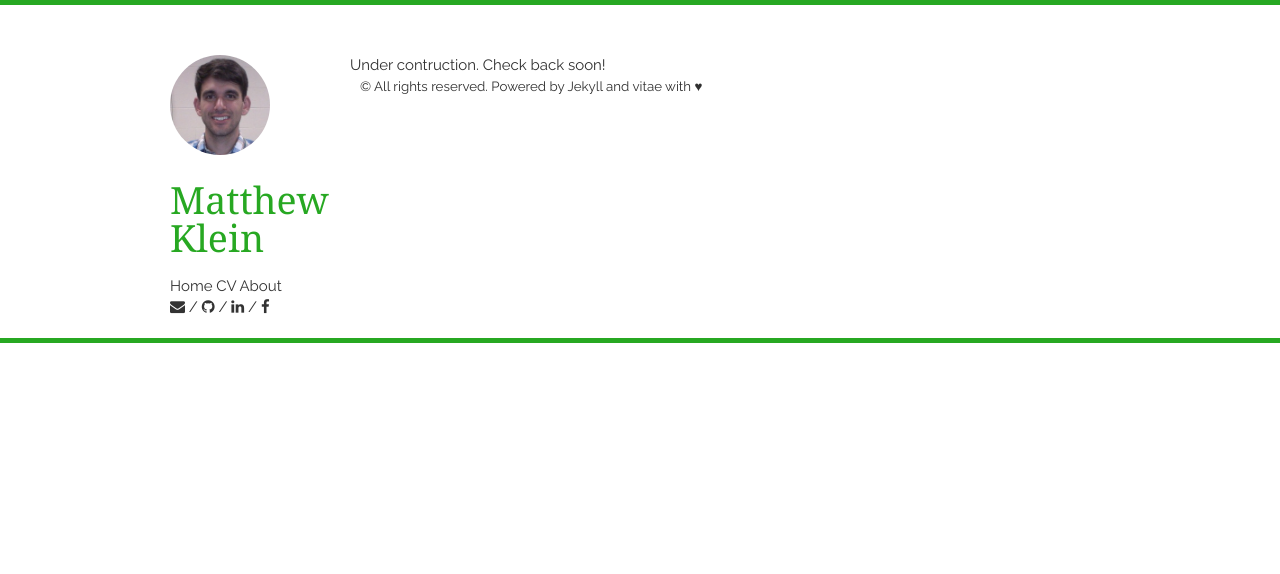
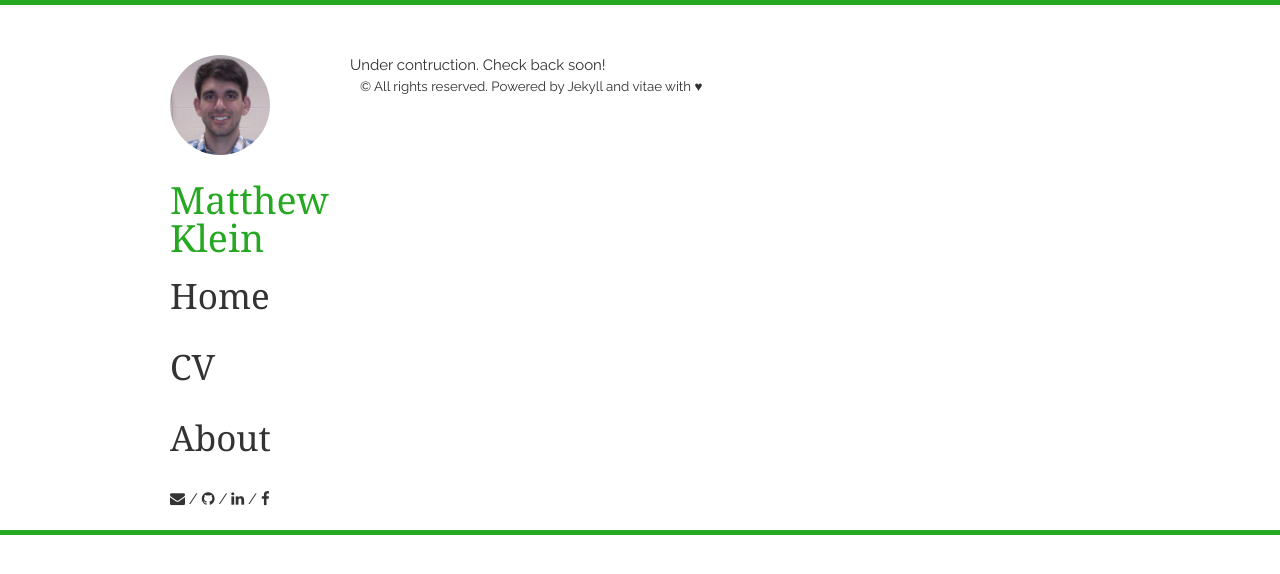
Before and after one commit to kleinma/kleinma.github.io, a Jekyll site: the page built from index.html, in a window 1280 px wide. Shown: the top 574 px of the page. Built offline with Jekyll 4.4.1, drawn with Linux system fonts in a browser that asks for light colours; nearby versions of some CDN libraries; Markdown is read by kramdown in place of the engine named in the settings; the list of posts is cut into pages by our own code.

```diff
--- a/_includes/sidebar.html
+++ b/_includes/sidebar.html
@@ -19,7 +19,7 @@
             </p>
         {% else %}
 
-            <a href="{{ site.baseurl }}">Home</a>
+            <h2> <a href="{{ site.baseurl }}">Home</a> </h2> <br/>
 
             {% comment %}
                 The code below dynamically generates a sidebar nav of pages with `layout: page` in the front-matter.
@@ -29,7 +29,7 @@
             {% for node in pages_list %}
                 {% if node.title != null %}
                     {% if node.layout == "page" %}
-                        <a href="{{ node.url }}">{{ node.title }}</a>
+                        <h2> <a href="{{ node.url }}">{{ node.title }}</a> </h2><br/>
                     {% endif %}
                 {% endif %}
             {% endfor %}
```
